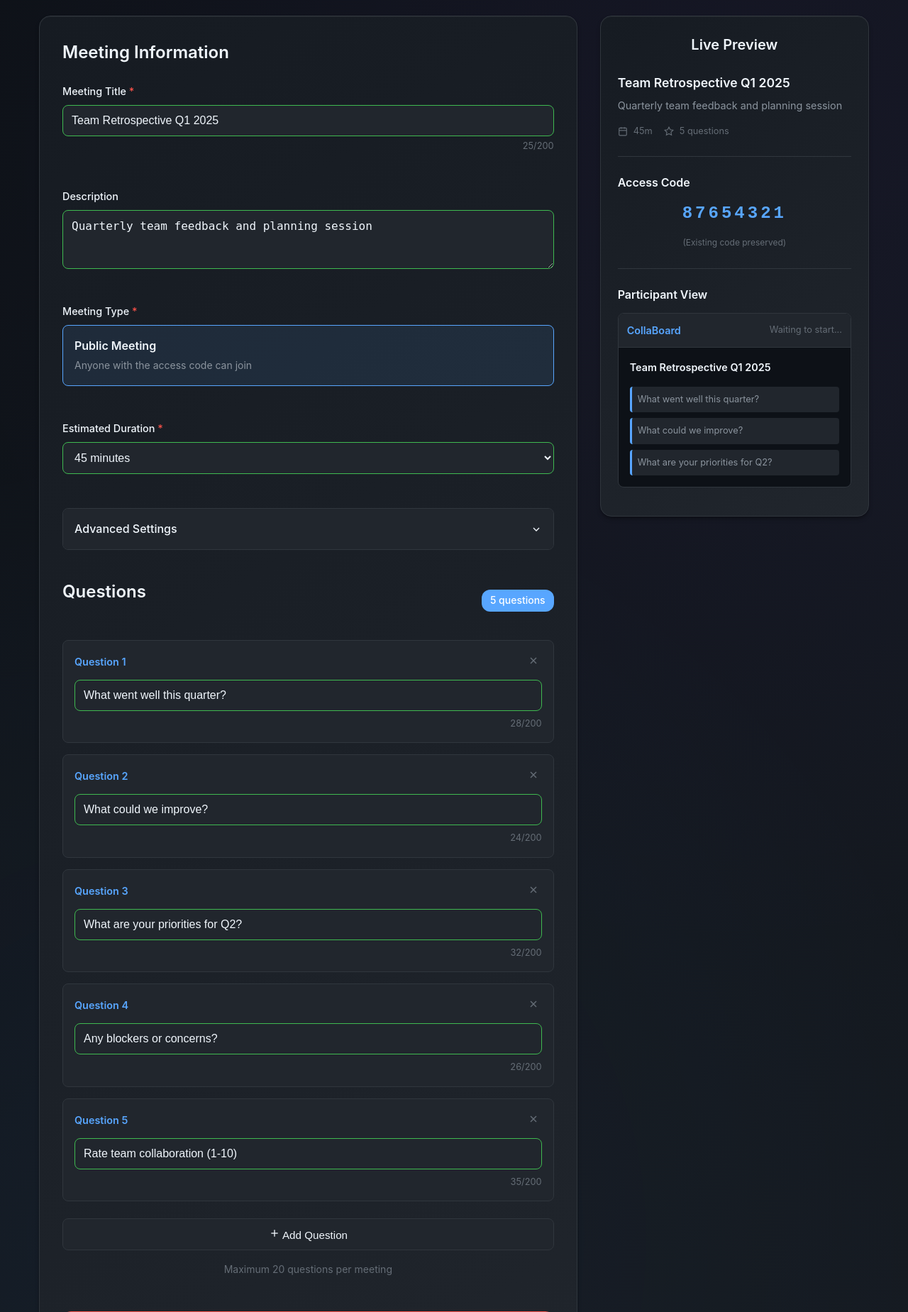
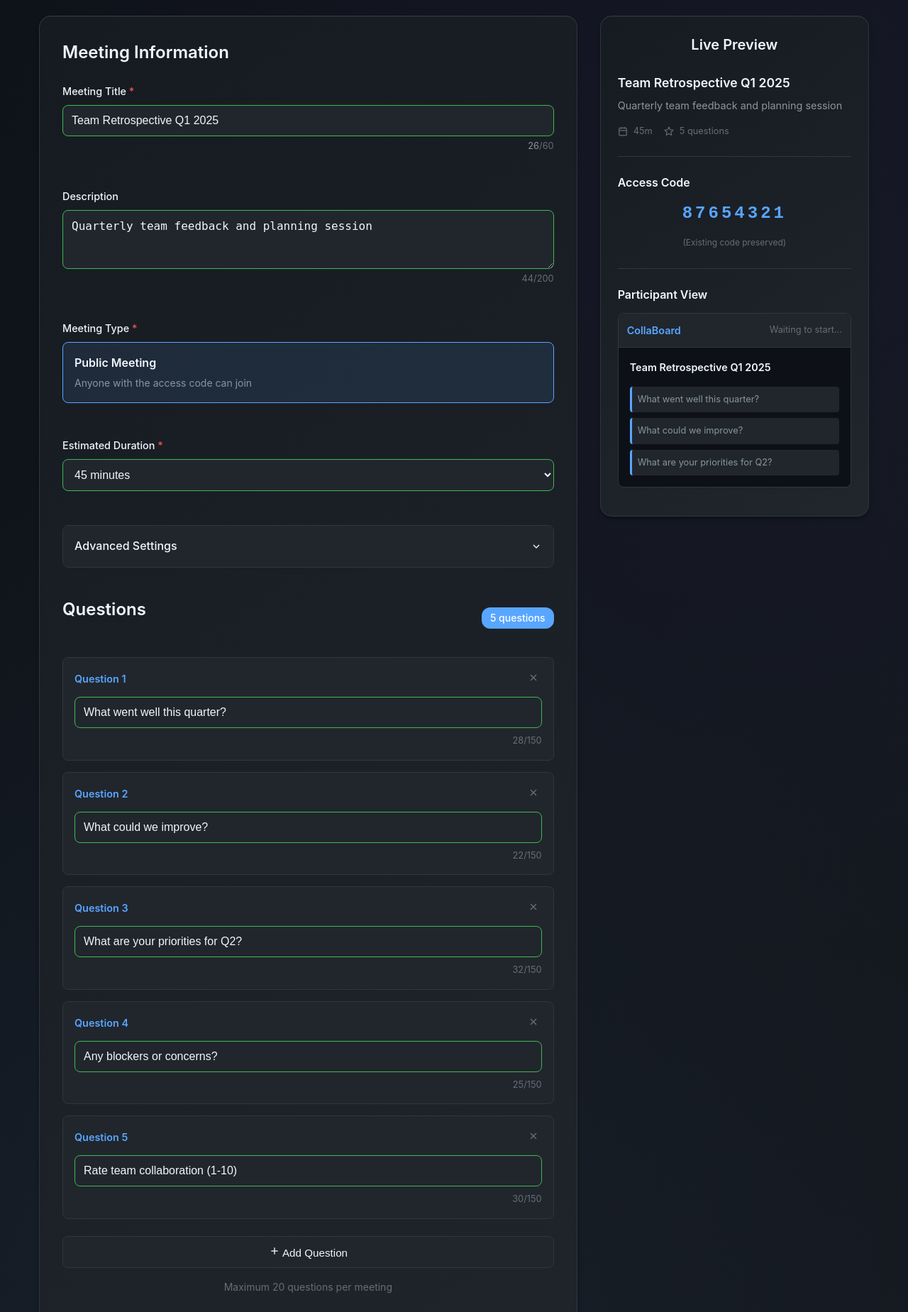
Before and after one commit to JBK2116/CollaBoard, a Django app: page /director/edit-meeting/1/ in a window 1280 px wide. Shown: the part 280-2129 px from the top of the page at 71% size. Run offline with Django 5.2, Linux system fonts and the light colour scheme.

Commit message:
Changed JS validation
I have changed the max char length for meetings in the JS
configurations. Now titles have a max length of 60, description has
a max length of 200 and each question has a max length of 150. Both of
these changes were implemented in the edit meeting and create meeting
files. They now match up to the Meeting model.

```diff
--- a/collaboard/apps/director/static/director/edit_meeting.js
+++ b/collaboard/apps/director/static/director/edit_meeting.js
@@ -20,6 +20,7 @@ const mockQuestion2 = document.getElementById('mockQuestion2');
 const mockQuestion3 = document.getElementById('mockQuestion3');
 const deleteMeetingBtn = document.getElementById('deleteMeetingBtn');
 const cancelLink = document.getElementById('cancelLink');
+const descriptionCounter = document.getElementById('descriptionCounter');
 
 const meetingId = window.location.pathname.split('/')[3];
 
@@ -111,7 +112,7 @@ function addQuestion() {
     const charCounter = questionField.querySelector('.question-char-counter');
 
     questionInput.addEventListener('input', function() {
-        updateCharCounter(this, charCounter);
+        updateCharCounter(this, charCounter, 150);
         updatePreview();
         checkForChanges();
     });
@@ -168,13 +169,15 @@ function updateQuestionCount() {
 }
 
 // Character Counter
-function updateCharCounter(input, counter) {
+function updateCharCounter(input, counter, maxLength) {
     const count = input.value.length;
     counter.textContent = count;
-
-    if (count > 180) {
+    if (maxLength) {
+        counter.nextSibling && (counter.nextSibling.textContent = `/${maxLength}`);
+    }
+    if (count > (maxLength ? maxLength - 20 : 180)) {
         counter.style.color = 'var(--accent-warning)';
-    } else if (count > 150) {
+    } else if (count > (maxLength ? maxLength - 50 : 150)) {
         counter.style.color = 'var(--text-secondary)';
     } else {
         counter.style.color = 'var(--text-muted)';
@@ -227,7 +230,7 @@ function setupEventListeners() {
 
     // Character counting for title
     titleInput.addEventListener('input', function() {
-        updateCharCounter(this, titleCounter);
+        updateCharCounter(this, titleCounter, 60);
         updatePreview();
         checkForChanges();
     });
@@ -236,7 +239,7 @@ function setupEventListeners() {
     document.addEventListener('input', function(e) {
         if (e.target.classList.contains('question-input')) {
             const charCounter = e.target.parentElement.querySelector('.question-char-counter');
-            updateCharCounter(e.target, charCounter);
+            updateCharCounter(e.target, charCounter, 150);
             updatePreview();
             checkForChanges();
         }
@@ -252,6 +255,7 @@ function setupEventListeners() {
 
     // Preview updates
     descriptionInput.addEventListener('input', function() {
+        updateCharCounter(this, descriptionCounter, 200);
         updatePreview();
         checkForChanges();
     });
@@ -347,6 +351,14 @@ function init() {
 
     // Update initial preview
     updatePreview();
+
+    // On page load, initialize counters
+    updateCharCounter(titleInput, titleCounter, 60);
+    updateCharCounter(descriptionInput, descriptionCounter, 200);
+    Array.from(questionsContainer.querySelectorAll('.question-input')).forEach((input, i) => {
+        const charCounter = input.parentElement.querySelector('.question-char-counter');
+        updateCharCounter(input, charCounter, 150);
+    });
 }
 
 // Start the application
--- a/collaboard/apps/director/templates/director/edit_meeting.html
+++ b/collaboard/apps/director/templates/director/edit_meeting.html
@@ -76,12 +76,12 @@
                                     name="title"
                                     class="form-control"
                                     placeholder="Enter meeting title"
-                                    maxlength="200"
+                                    maxlength="60"
                                     required
                                     value="Team Retrospective Q1 2025"
                                 >
                                 <div class="char-counter">
-                                    <span id="titleCounter">25</span>/200
+                                    <span id="titleCounter">25</span>/60
                                 </div>
                                 <!-- DJANGO-INTEGRATION: Display form errors with {{ form.title.errors }} -->
                                 <div class="form-error" id="titleError"></div>
@@ -96,7 +96,11 @@
                                     class="form-control"
                                     rows="3"
                                     placeholder="Optional: Describe what this meeting is about..."
+                                    maxlength="200"
                                 >Quarterly team feedback and planning session</textarea>
+                                <div class="char-counter">
+                                    <span id="descriptionCounter">0</span>/200
+                                </div>
                                 <!-- DJANGO-INTEGRATION: Display form errors with {{ form.description.errors }} -->
                                 <div class="form-error" id="descriptionError"></div>
                             </div>
@@ -185,12 +189,12 @@
                                         name="questions[]"
                                         class="form-control question-input"
                                         placeholder="Enter your question..."
-                                        maxlength="200"
+                                        maxlength="150"
                                         required
                                         value="What went well this quarter?"
                                     >
                                     <div class="char-counter">
-                                        <span class="question-char-counter">28</span>/200
+                                        <span class="question-char-counter">28</span>/150
                                     </div>
                                 </div>
 
@@ -210,12 +214,12 @@
                                         name="questions[]"
                                         class="form-control question-input"
                                         placeholder="Enter your question..."
-                                        maxlength="200"
+                                        maxlength="150"
                                         required
                                         value="What could we improve?"
                                     >
                                     <div class="char-counter">
-                                        <span class="question-char-counter">24</span>/200
+                                        <span class="question-char-counter">24</span>/150
                                     </div>
                                 </div>
 
@@ -235,12 +239,12 @@
                                         name="questions[]"
                                         class="form-control question-input"
                                         placeholder="Enter your question..."
-                                        maxlength="200"
+                                        maxlength="150"
                                         required
                                         value="What are your priorities for Q2?"
                                     >
                                     <div class="char-counter">
-                                        <span class="question-char-counter">32</span>/200
+                                        <span class="question-char-counter">32</span>/150
                                     </div>
                                 </div>
 
@@ -260,12 +264,12 @@
                                         name="questions[]"
                                         class="form-control question-input"
                                         placeholder="Enter your question..."
-                                        maxlength="200"
+                                        maxlength="150"
                                         required
                                         value="Any blockers or concerns?"
                                     >
                                     <div class="char-counter">
-                                        <span class="question-char-counter">26</span>/200
+                                        <span class="question-char-counter">26</span>/150
                                     </div>
                                 </div>
 
@@ -285,12 +289,12 @@
                                         name="questions[]"
                                         class="form-control question-input"
                                         placeholder="Enter your question..."
-                                        maxlength="200"
+                                        maxlength="150"
                                         required
                                         value="Rate team collaboration (1-10)"
                                     >
                                     <div class="char-counter">
-                                        <span class="question-char-counter">35</span>/200
+                                        <span class="question-char-counter">35</span>/150
                                     </div>
                                 </div>
                             </div>
```
Also changed, not shown: collaboard/apps/director/static/director/create_meeting.js (+26 -17 lines), collaboard/apps/director/templates/director/create_meeting.html (+8 -4 lines).
